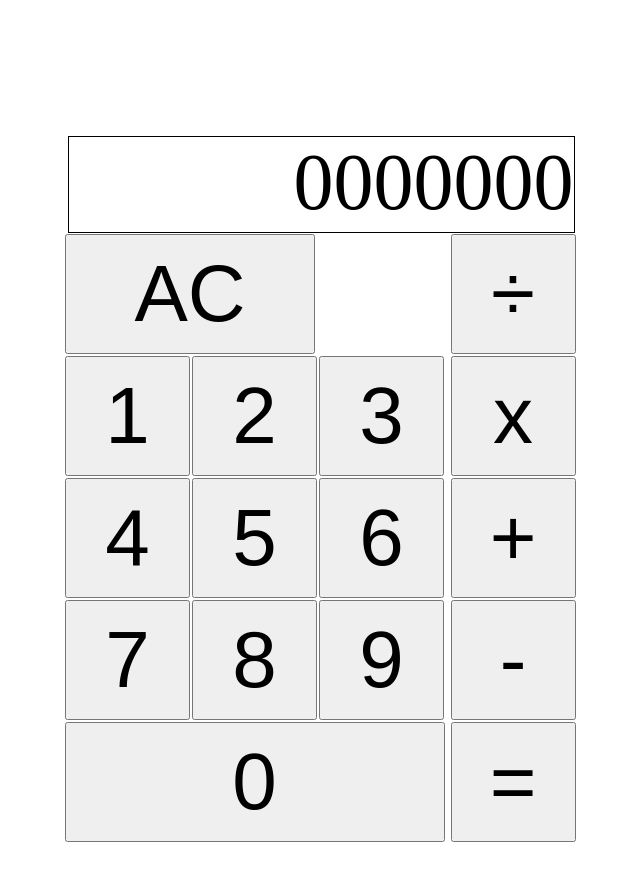
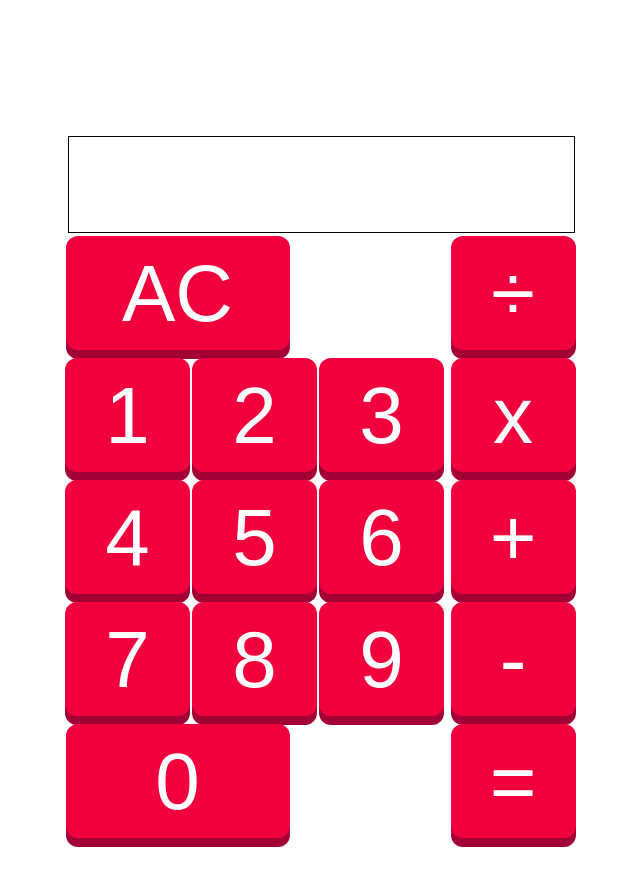
Before and after one commit to desanchezh/calculator, a plain HTML site: page index.html in a window 1280 px wide. Shown: the top 886 px of the page, without its empty margins (458-1098 px from the left). Drawn offline with Linux system fonts and the light colour scheme.

Commit message:
Add nice buttons

```diff
--- a/index.html
+++ b/index.html
@@ -9,31 +9,40 @@
 <body>
 
     <div id="calcContainer">
-        <div id="displayContainer">0000000</div>
+        <div id="displayContainer"></div>
         <div id="buttonContainer">
             <div id="numberContainer">
-                <button id="clear">AC</button>
-                <button id="1">1</button>
-                <button id="2">2</button>
-                <button id="3">3</button>
-                <button id="4">4</button>
-                <button id="5">5</button>
-                <button id="6">6</button>
-                <button id="7">7</button>
-                <button id="8">8</button>
-                <button id="9">9</button>
-                <button class="zero" id="0">0</button>
+                <button class="pushable" id="clearBack">
+                    <span class="front" id="clear">
+                        AC
+                    </span>
+                </button>
+                <button class="pushable" id="1">
+                    <span class="front" id="1">
+                        1
+                    </span>
+                </button>
+                <button class="pushable" id="2"><span class="front"id="2">2</span></button>
+                <button class="pushable" id="3"><span class="front" id="3">3</span></button>
+                <button class="pushable" id="4"><span class="front" id="4">4</span></button>
+                <button class="pushable" id="5"><span class="front" id="5">5</span></button>
+                <button class="pushable" id="6"><span class="front" id="6">6</span></button>
+                <button class="pushable" id="7"><span class="front" id="7">7</span></button>
+                <button class="pushable" id="8"><span class="front" id="8">8</span></button>
+                <button class="pushable" id="9"><span class="front" id="9">9</span></button>
+                <button class="pushable" id="0Back"><span class="front" id="0">0</span></button>
 
             </div>
             <div id="rightButtonContainer">
                 <div id="operatorContainer">
-                    <button id="/">÷</button>
-                    <button id="*">x</button>
-                    <button id="+">+</button>
-                    <button id="-">-</button>
+                    <button class="pushable" id="/"><span class="front" id="/">÷</span></button>
+                    <button class="pushable" id="*"><span class="front" id="*">x</span></button>
+                    <button class="pushable" id="+"><span class="front" id="+">+</span></button>
+                    <button class="pushable" id="-"><span class="front" id="-">-</span></button>
                 </div>
                 <div id="specialContainer">
-                    <button id="=">=</button>
+                    <button class="pushable" id="=">
+                        <span class="front" id="=">=</span></button>
                 </div>
             </div>
         </div>
--- a/styles.css
+++ b/styles.css
@@ -15,6 +15,7 @@ body {
     width: 505px;
     margin-left: 8px;
     min-height: 95px;
+    margin-bottom: 5px;
 
 
 }
@@ -33,23 +34,55 @@ body {
 
 }
 
-button {
+.pushable {
+    background: hsl(340deg 100% 32%);
+    border-radius: 12px;
+    border: none;
+    padding: 0;
+    cursor: pointer;
+    outline-offset: 4px;
     font-size: 80px;
     height: 120px;
     width: 125px;
-    padding: 1px;
     margin: 1px;
 }
 
-.zero {
-    min-width: 380px;
+.front {
+    display: block;
+    padding: 12px;
+    border-radius: 12px;
+    font-size: 80px;
+    background: hsl(345deg 100% 47%);
+    color: white;
+    transform: translateY(-6px);
+    height: 90px;
+}
+
+.pushable:active .front {
+    transform: translateY(-2px);
+  }
+
+[id='0'] {
+    min-width: 200px;
+}
+
+[id='0Back']{
+    margin-right: 155px;
+    min-width: 224px;
+}
+
+
+#clearBack {
+    margin-right: 155px;
+    width: 224px;
+}
+
+#clear {
+    width: 200px;
+
 
 }
 
-#clear {
-    min-width: 250px;
-    margin-right: 130px;
-}
 
 #operatorContainer {
     display: flex;
```
